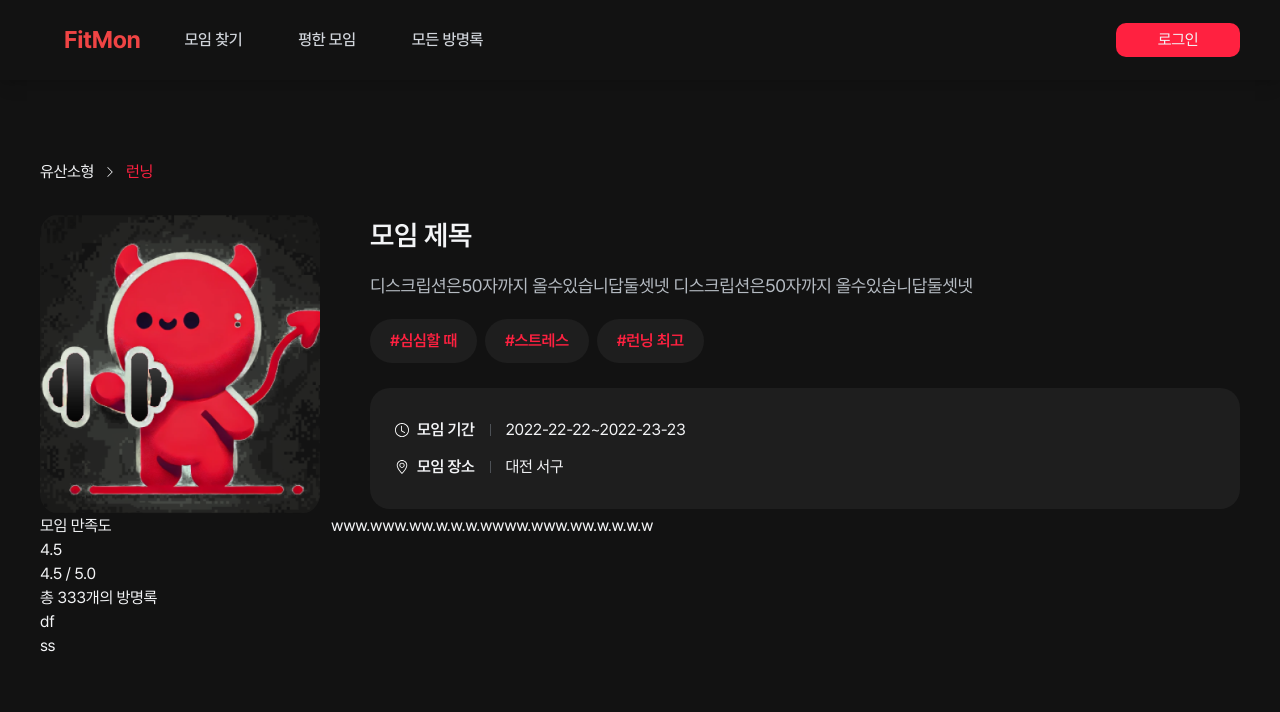
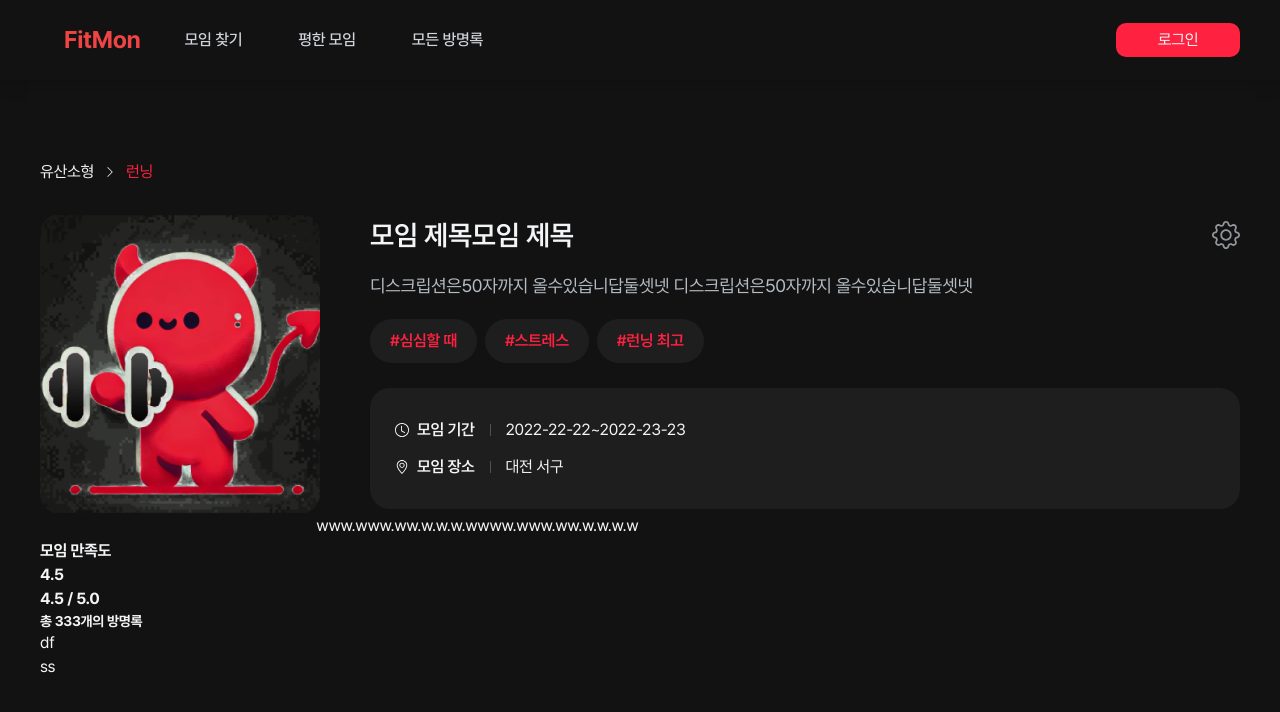
Before and after one commit to FESI06-project/-frontend, a Next.js app: page /detail/1 in a window 1280 px wide. Shown: the top 712 px of the page. Built offline with nearby package versions, Linux system fonts and the light colour scheme.

Commit message:
✨ feat: 모임장일 경우 설정 버튼 생성

```diff
--- a/src/pages/detail/[gatheringId].tsx
+++ b/src/pages/detail/[gatheringId].tsx
@@ -16,7 +16,7 @@ export default function GatheringDetail() {
   const gatheringId = router.query.gatheringId;
   const gathering: GatheringItem = {
     gatheringId: 0,
-    gatheringTitle: '모임 제목',
+    gatheringTitle: '모임 제목모임 제목',
     gatheringDescription:
       '디스크립션은50자까지 올수있습니답둘셋넷 디스크립션은50자까지 올수있습니답둘셋넷 ',
     captainStatus: true, // 이 사용자가 모임장인지 아닌지
--- a/src/pages/detail/components/GatheringInformation.tsx
+++ b/src/pages/detail/components/GatheringInformation.tsx
@@ -34,9 +34,20 @@ export default function GatheringInformation({
           className="rounded-[20px] mr-[50px] w-[280px] h-[300px] object-cover"
         />
         <div id="detail-information" className=" w-full">
-          <h3 className="text-[1.75rem] font-semibold">
-            {information.gatheringTitle}
-          </h3>
+          <div className="flex justify-between">
+            {' '}
+            <h3 className="text-[1.75rem] font-semibold">
+              {information.gatheringTitle}
+            </h3>
+            {information.captainStatus && (
+              <Image
+                src="/assets/image/setting.svg"
+                alt="setting"
+                width={28}
+                height={28}
+              />
+            )}
+          </div>
           <p className="text-[1.125rem] text-dark-700 mt-4">
             {information.gatheringDescription}
           </p>
--- a/src/pages/detail/components/GatheringState.tsx
+++ b/src/pages/detail/components/GatheringState.tsx
@@ -11,13 +11,13 @@ export default function GatheringState({
   }
   return (
     <div className="flex">
-      <div id="rating" className="mr-[174px]">
+      <div id="rating" className="mr-[174px] mt-[25px] font-bold">
         <h3>{'모임 만족도'}</h3>
         <span>
           <Heart rating={state.gatheringAverageRating} />
           {`${state.gatheringAverageRating} / 5.0`}
         </span>
-        <div>{`총 ${state.gatheringGuestbookCount}개의 방명록`}</div>
+        <div className="text-sm">{`총 ${state.gatheringGuestbookCount}개의 방명록`}</div>
       </div>
       <div id="joined-people">
         <div className="flex">
```
Also changed, not shown: public/assets/image/setting.svg (added).
